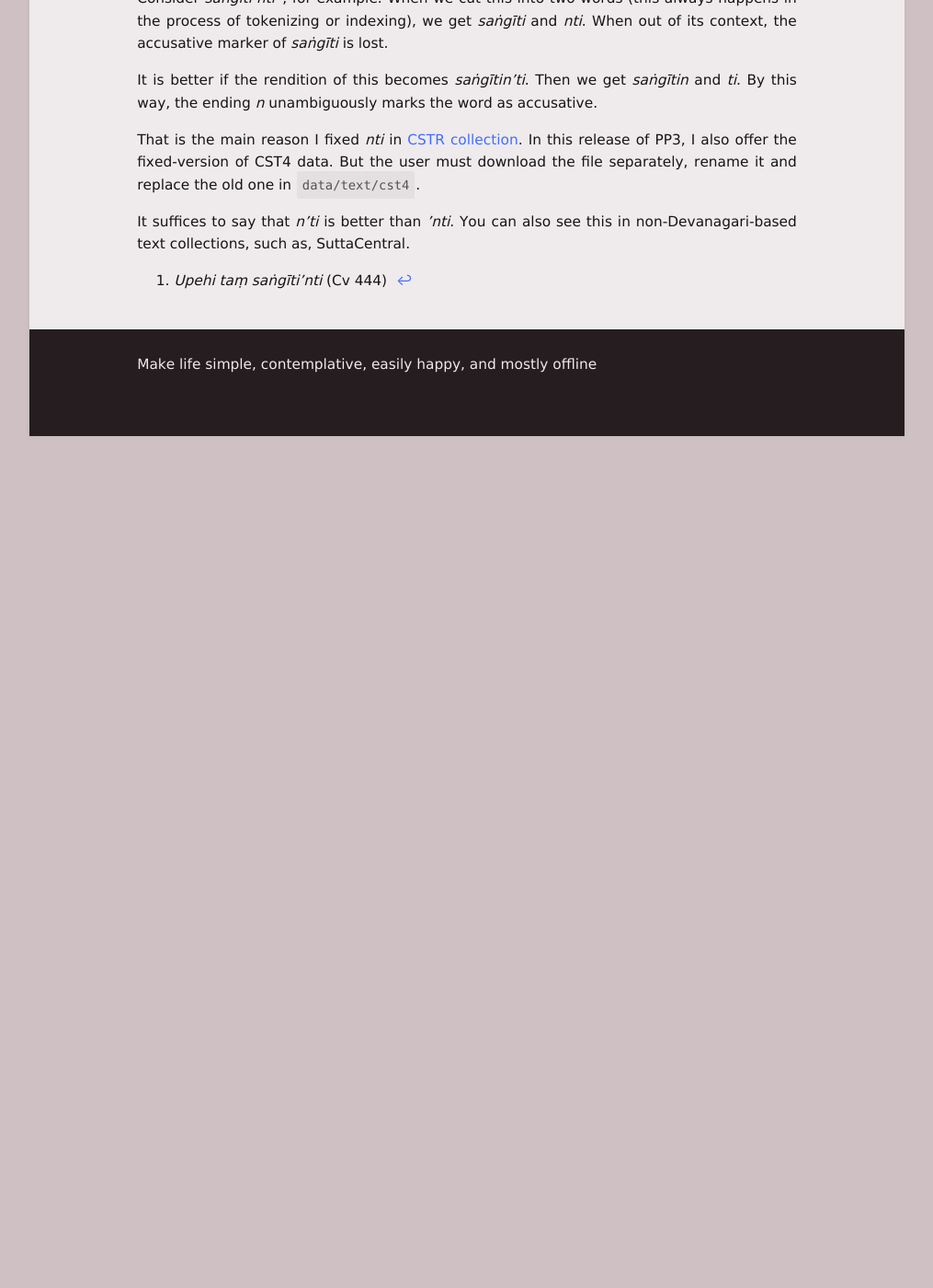
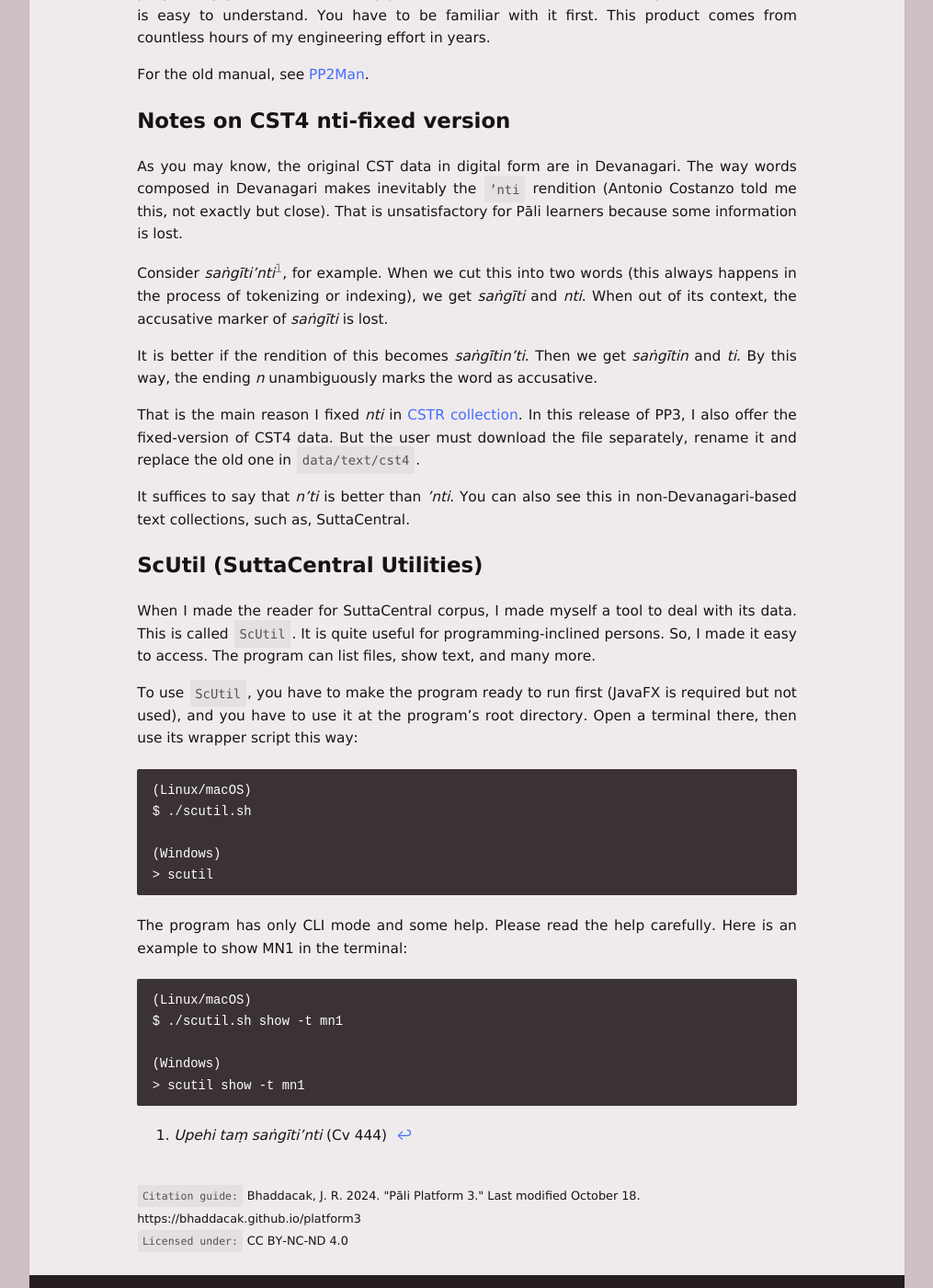
Before and after one commit to bhaddacak/bhaddacak.github.io, a Jekyll site: the page built from _pages/platform3.md, in a window 1280 px wide and 1400 px high, scrolled down 1962 px. Shown: the whole window at 92% size, without its empty margins (132-1147 px from the left). Built offline with Jekyll 4.4.1, drawn with Linux system fonts in a browser that asks for light colours; before the commit the page ends 2436 px from its top, so only the background shows below that; some of the changed text lies outside the part shown.

Commit message:
Update pages of pali platform

````diff
--- a/_pages/platform3.md
+++ b/_pages/platform3.md
@@ -1,15 +1,20 @@
 ---
 title: "Pāli Platform 3"
 permalink: /platform3
+is_article: true
+date: 2024-10-18 12:00:00 +0700
 ---
+
+- TOC
+{:toc}
 
 ![Pāli Platform 3's About](/assets/images/platform3-about-dark.png)
 
-Finally, it is here. This about window has something hidden. Let us find out.
+Finally, `Pāli Platform 3` is here. The look is not much different, but its functions surpass the old one in many respects. This About window has something hidden. Let us find out.
 
 ## Links
 
-The program is in alpha state by now, but everything has been done. Let us test.
+The program in its beta state is quite stable now, but testing is still needed. Let us help the making the best Pāli tool. Now the program comes with an updating system or `Patch Installer`. If patches are available, the program can load and install them to itself. This is not automatically, so the users have to learn how the system works.
 
 ### Executable
 
@@ -42,3 +47,27 @@
 That is the main reason I fixed *nti* in [CSTR collection](cstpage). In this release of PP3, I also offer the fixed-version of CST4 data. But the user must download the file separately, rename it and replace the old one in `data/text/cst4`.
 
 It suffices to say that *n’ti* is better than *’nti*. You can also see this in non-Devanagari-based text collections, such as, SuttaCentral.
+
+## ScUtil (SuttaCentral Utilities)
+
+When I made the reader for SuttaCentral corpus, I made myself a tool to deal with its data. This is called `ScUtil`. It is quite useful for programming-inclined persons. So, I made it easy to access. The program can list files, show text, and many more.
+
+To use `ScUtil`, you have to make the program ready to run first (JavaFX is required but not used), and you have to use it at the program's root directory. Open a terminal there, then use its wrapper script this way:
+
+```
+(Linux/macOS)
+$ ./scutil.sh
+
+(Windows)
+> scutil
+```
+
+The program has only CLI mode and some help. Please read the help carefully. Here is an example to show MN1 in the terminal:
+
+```
+(Linux/macOS)
+$ ./scutil.sh show -t mn1
+
+(Windows)
+> scutil show -t mn1
+```
````
Also changed, not shown: _pages/index.md (+2 -2 lines), _pages/paliplatform.md (+5 -3 lines).
